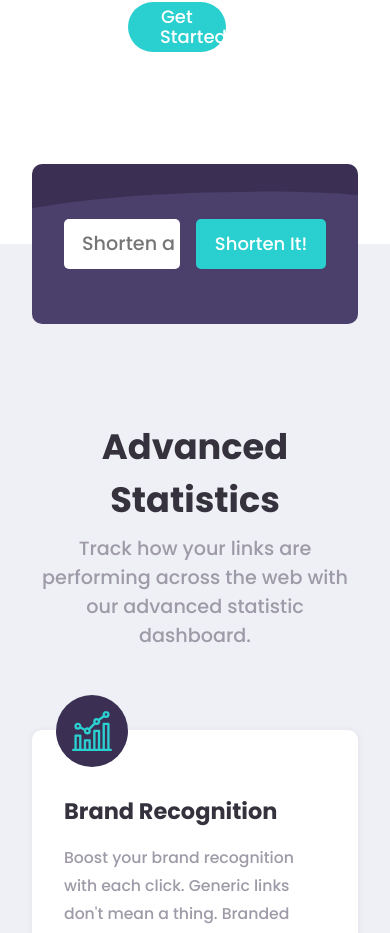
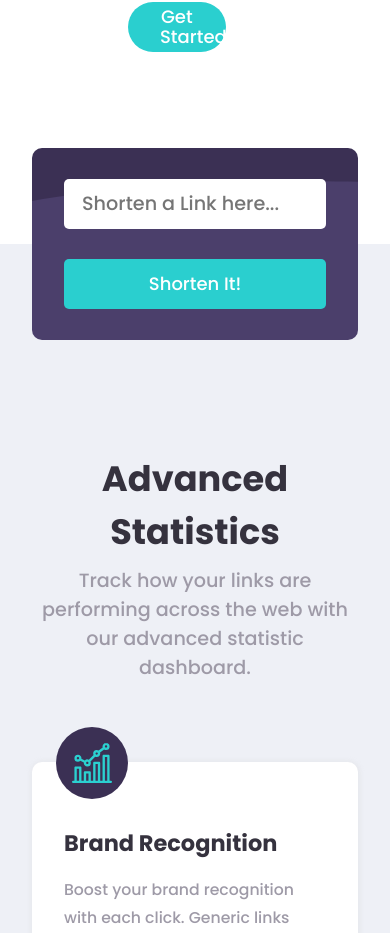
Before and after one commit to flp-pcll/url-shortener-app, a React (Create React App) app: page / in a window 390 px wide. Shown: the part 1043-1976 px from the top of the page. Built offline with nearby package versions, Linux system fonts and the light colour scheme.

Commit message:
fixed media query for shortened links card

```diff
--- a/src/components/Header/HeaderArea.js
+++ b/src/components/Header/HeaderArea.js
@@ -1,21 +1,24 @@
 import React, { useState, useEffect } from "react";
-import styles from "./HeaderArea.module.css";
+
 import LogoArea from "./LogoArea/LogoArea";
 import NavActions from "./NavActions/NavActions";
 import NavLinks from "./NavLinks/NavLinks";
 import MobileMenuIcon from "./MobileMenuIcon/MobileMenuIcon";
 
+import styles from "./HeaderArea.module.css";
+
+
 function Header() {
-    const [windowWidth, setWindowWidth] = useState(window.innerWidth);
+    const [windowWidth, setWindowWidth] = useState(document.documentElement.clientWidth);
 
     useEffect(() => {
-        const windowResizeHandler = () => setWindowWidth(window.innerWidth);
+        const windowResizeHandler = () => setWindowWidth(document.documentElement.clientWidth);
         window.addEventListener('resize', windowResizeHandler);
         return () => window.removeEventListener('resize', windowResizeHandler);
     }, [windowWidth]);
 
 
-    console.log(windowWidth);
+    console.log(document.documentElement.clientWidth);
     return (
         <header className={styles['page-header_area']}>
             <nav className={styles['top-navigation_container']}>
--- a/src/components/ShortenerArea/ShortenedLink/ShortenedLink.module.css
+++ b/src/components/ShortenerArea/ShortenedLink/ShortenedLink.module.css
@@ -1,12 +1,11 @@
 @import url('../../../assets/styles/variables.css');
 .shortened-link_container {
-    height: 80px;
-    margin: .8rem 0;
+    margin: .5rem 0;
 }
 .shortened-link_container--card {
     background-color: var(--white);
     height: 100%;
-    padding: 0 1rem;
+    padding: 1rem;
 
     display: flex;
     align-items: center;
@@ -57,3 +56,30 @@
     position: relative;
     bottom: 15px;
 }
+
+@media screen and (max-width: 950px) {
+
+    .shortened-link_container--card {
+        flex-direction: column;
+        align-items: stretch;
+        margin: 0;
+    }
+    .shortened-link_links-area {
+        margin-bottom: 1rem;
+        flex-direction: column;
+        text-align: left;
+    }
+    .shortened-link-area {
+        text-align: left;
+        padding: .5rem 0 0 0;
+    }
+    .shortened-link__originalURL {
+        padding: 0 0 .5rem 0;
+        border-bottom: 1px solid var(--main-area-gray);
+    }
+    .shortened-link_controls-area {
+        align-self: stretch;
+        width: 100%;
+        margin: 0;
+    }
+}
--- a/src/components/ShortenerArea/ShortenerArea.module.css
+++ b/src/components/ShortenerArea/ShortenerArea.module.css
@@ -4,3 +4,9 @@
     position: relative;
     bottom: 5rem;
 }
+
+@media screen and (max-width: 950px) {
+    .shortener-area {
+        bottom: calc(192px/2);
+    }
+}
--- a/src/components/ShortenerArea/ShortenerForm/ShortenerForm.module.css
+++ b/src/components/ShortenerArea/ShortenerForm/ShortenerForm.module.css
@@ -63,3 +63,22 @@
     font-style: italic;
     color: var(--red);
 }
+
+@media screen and (max-width: 950px) {
+    .shortener-form {
+        flex-direction: column;
+        align-items: stretch;
+        justify-content: space-around;
+        padding: 1rem 0;
+    }
+    .shortener-form_form-controls {
+        flex-grow: 0;
+        margin-right: 0;
+    }
+    .shortener-form_form-actions {
+        justify-self: stretch;
+    }
+    .shortener-form_form-actions button {
+        width: 100%;
+    }
+}
```
Also changed, not shown: src/App.css (line endings or trailing spaces).
